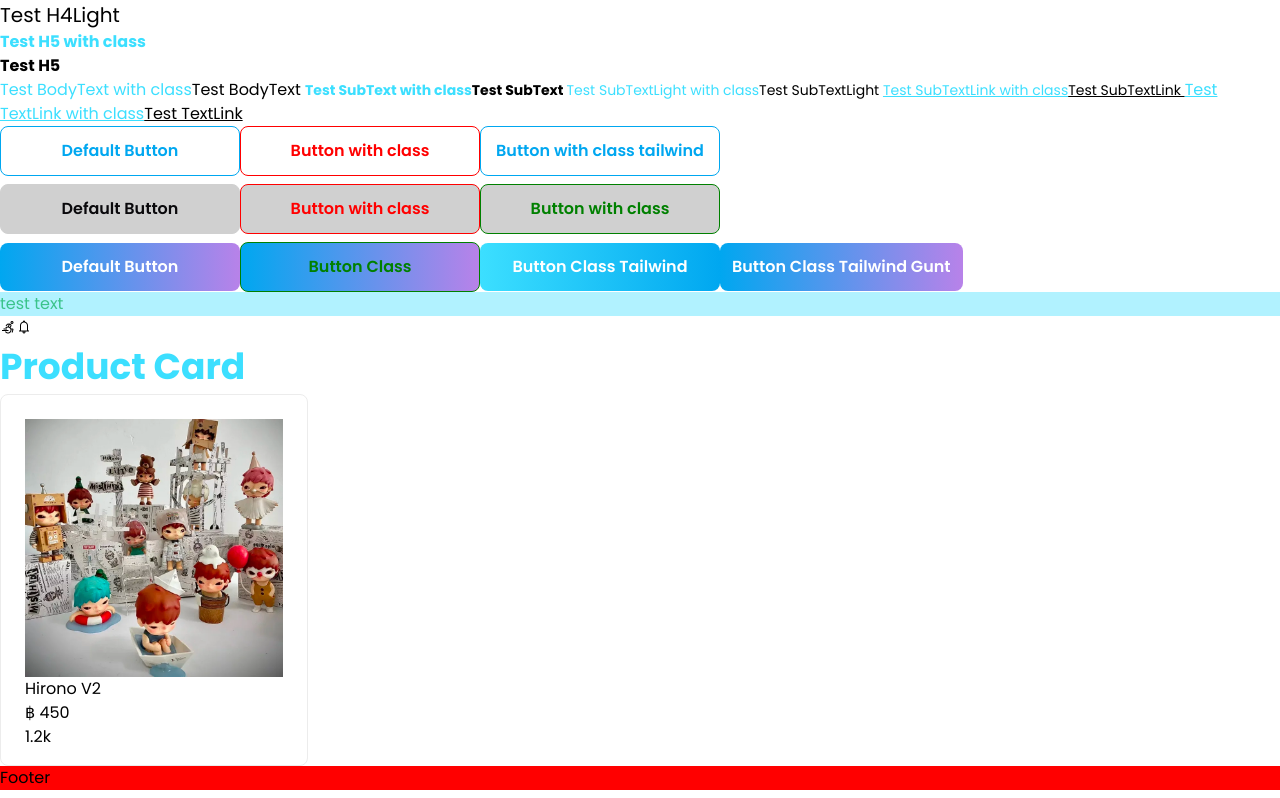
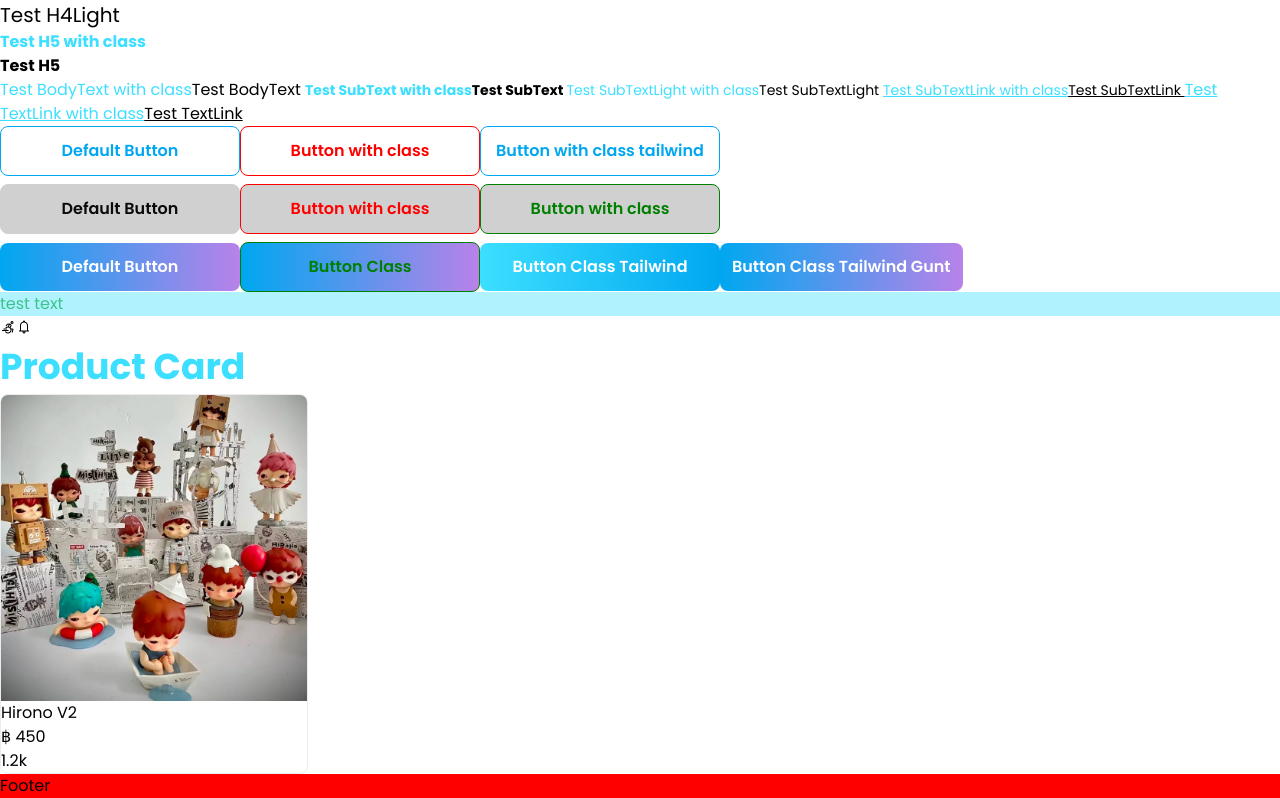
Before and after one commit to noodledog99/cargo-demo, a React (Vite) app in the folder cargo/: page / in a window 1280 px wide. Shown: the part 522-1320 px from the top of the page. Built offline with nearby package versions, Linux system fonts and the light colour scheme.

Commit message:
update demo base card

```diff
--- a/cargo/src/components/Common/Card/Card.jsx
+++ b/cargo/src/components/Common/Card/Card.jsx
@@ -9,7 +9,7 @@ export const StyledCard = styled.div(
     overflow: hidden;
     border: 1px solid #ececec;
     ${width && `width: ${width};`}
-  `
+  `,
 );
 
 export const CardHeader = styled.div`
@@ -24,13 +24,16 @@ export const CardImage = styled.img(
     width: ${width ? width : "100%"};
     height: ${height ? height : "auto"};
     object-fit: ${objectFit || "cover"};
-  `
+  `,
 );
 
-export const CardBody = styled.div`
-  padding: 1.5rem;
-  padding-bottom: 1rem;
-`;
+export const CardBody = ({ children, className, ...props }) => {
+  return (
+    <div className={`${className}`} {...props}>
+      {children}
+    </div>
+  );
+};
 
 export const CardFooter = styled.div`
   padding: 1.5rem;
--- a/cargo/src/pages/Home/index.jsx
+++ b/cargo/src/pages/Home/index.jsx
@@ -113,7 +113,7 @@ export default function HomePage() {
         <div class="grid grid-cols-4 gap-4">
           <div>
             <Card>
-              <CardBody>
+              <CardBody >
                 <div className="product-content">
                   <img src={hironoV2Image} className="product-img block" />
                   <div className="product-title">Hirono V2</div>
```
